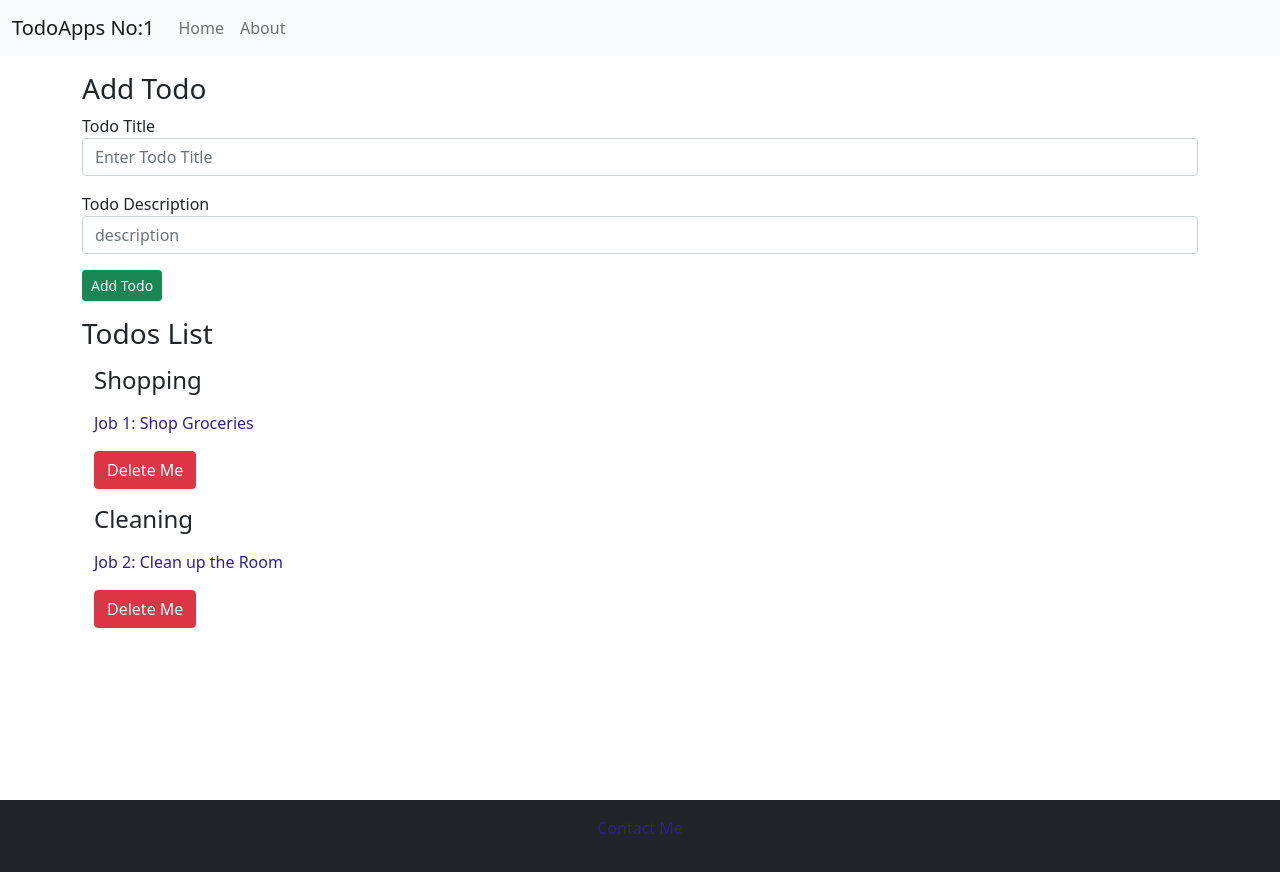
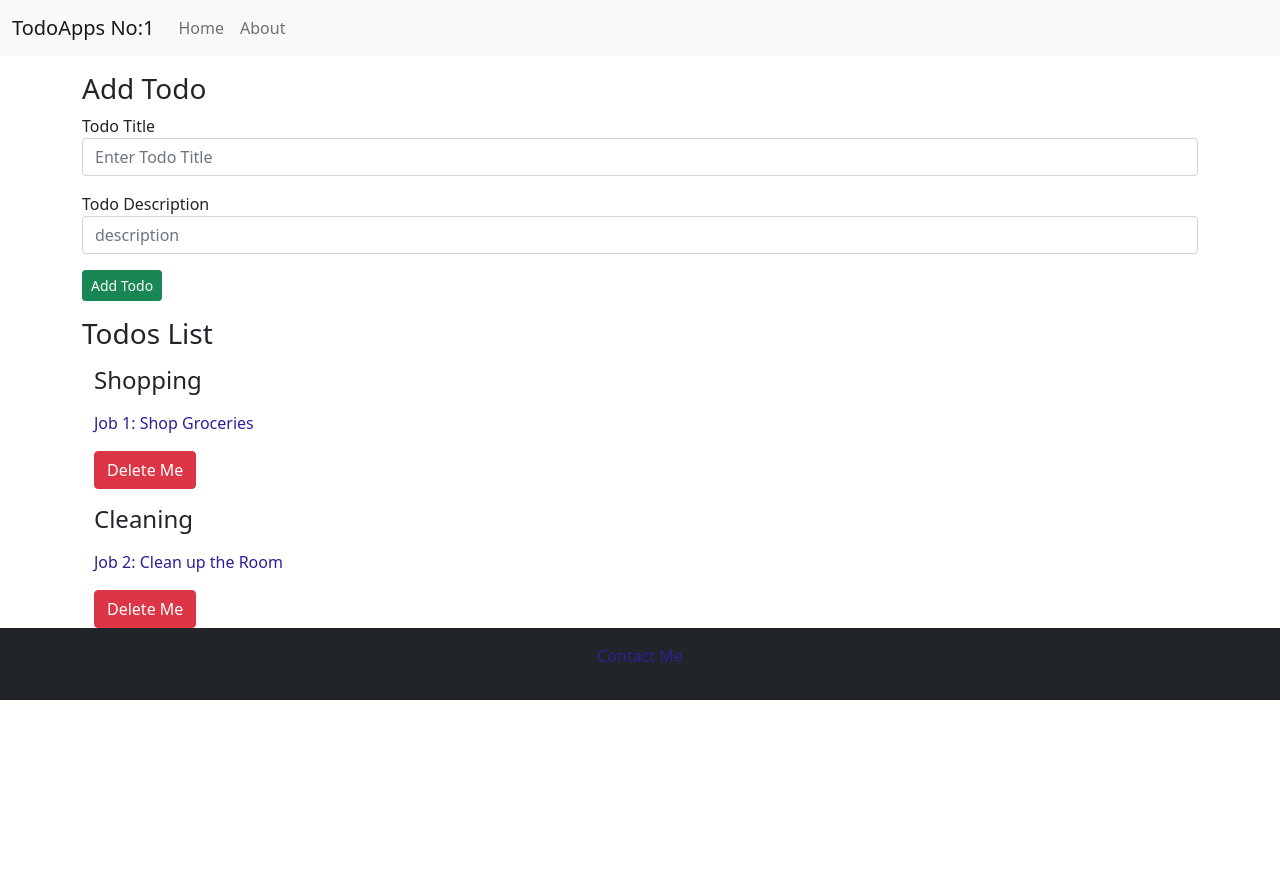
Before and after one commit to NehaSijaria/todo-app, a React (Create React App) app: page / in a window 1280 px wide. After the commit the page ends 800 px from the top, so only its background shows below. Built offline with nearby package versions, Linux system fonts and the light colour scheme.

Commit message:
added styles

```diff
--- a/src/components/Footer.js
+++ b/src/components/Footer.js
@@ -3,8 +3,8 @@ import './footer.css';
 
 export default function Footer() {
   let footerStyle = {
-    position: "absolute",
-    top:"100vh",
+    position: "relative",
+    top:"70",
     width:"100%",
     // backgroundColor:"yellow"
 
```
